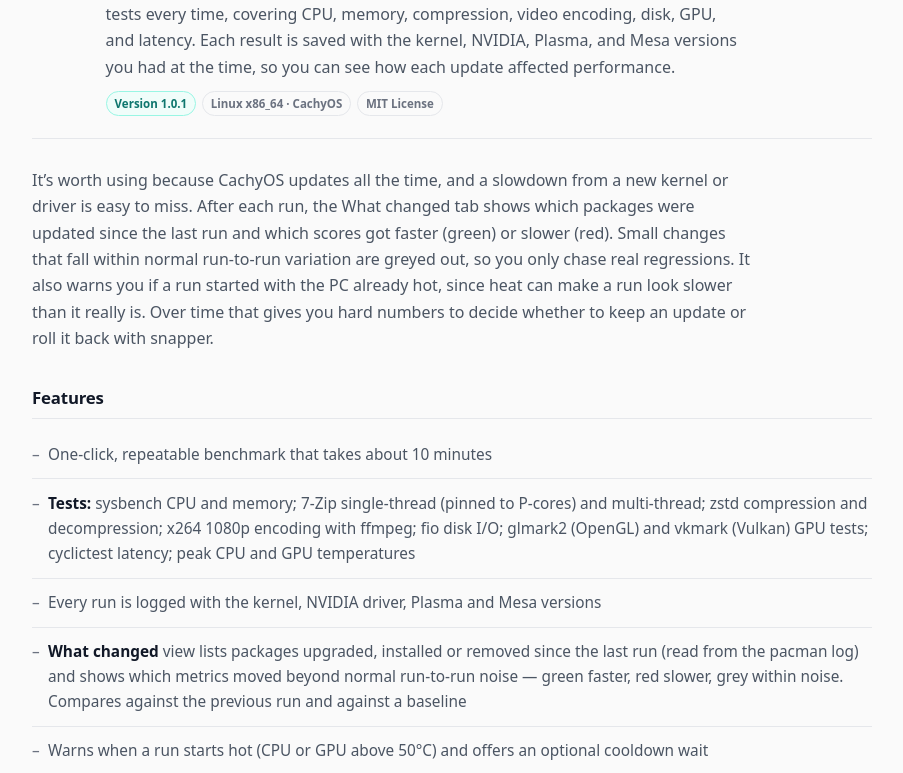
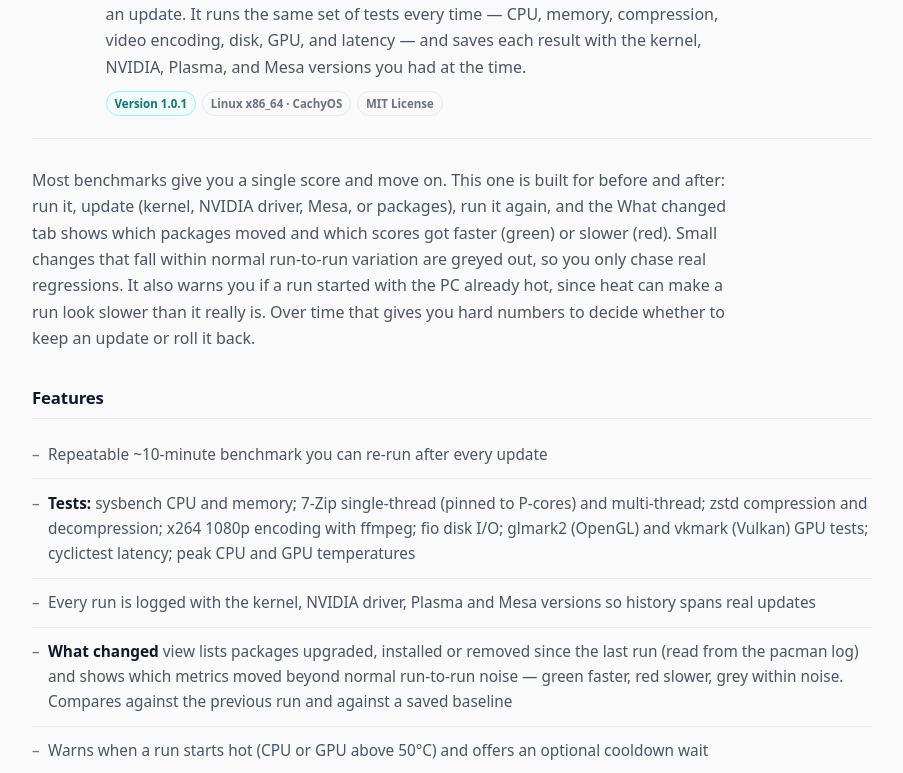
Before and after one commit to botlabsusa/botlabsusa.github.io, a plain HTML site: page apps/cachyos-benchmark.html in a window 1280 px wide. Shown: the part 166-939 px from the top of the page, without its empty margins (188-1091 px from the left). Drawn offline with Linux system fonts and the light colour scheme.

Commit message:
Reword CachyOS Benchmark description

```diff
--- a/apps/cachyos-benchmark.html
+++ b/apps/cachyos-benchmark.html
@@ -3,19 +3,19 @@
 <head>
   <meta charset="utf-8">
   <meta name="viewport" content="width=device-width, initial-scale=1">
-  <title>CachyOS Benchmark — One-click PC checkup after updates | Botlabs USA</title>
-  <meta name="description" content="CachyOS Benchmark is a one-click checkup for your PC after updates. Same tests every time, results tagged with kernel and driver versions, plus a What changed view that flags real regressions.">
+  <title>CachyOS Benchmark — Track performance changes after updates | Botlabs USA</title>
+  <meta name="description" content="CachyOS Benchmark tracks your Linux PC's performance over time. Run the same tests before and after updates, compare against a baseline, and see which scores really changed.">
   <link rel="canonical" href="https://botlabsusa.com/apps/cachyos-benchmark.html">
   <meta name="theme-color" content="#fafafa">
   <meta property="og:type" content="website">
   <meta property="og:site_name" content="Botlabs USA">
-  <meta property="og:title" content="CachyOS Benchmark — One-click PC checkup">
-  <meta property="og:description" content="Repeatable Linux benchmarks with What changed tracking after CachyOS updates. Spot real regressions, not noise.">
+  <meta property="og:title" content="CachyOS Benchmark — Track performance after updates">
+  <meta property="og:description" content="See what changed after a kernel, driver, or package update. Repeatable tests, saved baselines, and noise-aware before/after comparisons.">
   <meta property="og:url" content="https://botlabsusa.com/apps/cachyos-benchmark.html">
   <meta property="og:image" content="https://botlabsusa.com/assets/cachy-bench.png">
   <meta name="twitter:card" content="summary">
-  <meta name="twitter:title" content="CachyOS Benchmark — One-click PC checkup">
-  <meta name="twitter:description" content="Repeatable Linux benchmarks with What changed tracking after updates.">
+  <meta name="twitter:title" content="CachyOS Benchmark — Track performance after updates">
+  <meta name="twitter:description" content="See what changed after a kernel, driver, or package update — not just a one-off score.">
   <link rel="icon" href="/assets/favicon.svg" type="image/svg+xml">
   <link rel="stylesheet" href="/css/style.css">
 </head>
@@ -43,10 +43,10 @@
         <div>
           <h1>CachyOS Benchmark</h1>
           <p class="lede">
-            A one-click checkup for your PC that you run after updates. It runs the same set of tests
-            every time, covering CPU, memory, compression, video encoding, disk, GPU, and latency.
-            Each result is saved with the kernel, NVIDIA, Plasma, and Mesa versions you had at the time,
-            so you can see how each update affected performance.
+            Tracks your PC's performance over time so you can see exactly what changed after an update.
+            It runs the same set of tests every time — CPU, memory, compression, video encoding, disk,
+            GPU, and latency — and saves each result with the kernel, NVIDIA, Plasma, and Mesa versions
+            you had at the time.
           </p>
           <div class="badges">
             <span class="badge badge-accent">Version 1.0.1</span>
@@ -58,24 +58,24 @@
 
       <div class="prose">
         <p>
-          It’s worth using because CachyOS updates all the time, and a slowdown from a new kernel or
-          driver is easy to miss. After each run, the What changed tab shows which packages were updated
-          since the last run and which scores got faster (green) or slower (red). Small changes that fall
-          within normal run-to-run variation are greyed out, so you only chase real regressions. It also
-          warns you if a run started with the PC already hot, since heat can make a run look slower than
-          it really is. Over time that gives you hard numbers to decide whether to keep an update or roll
-          it back with snapper.
+          Most benchmarks give you a single score and move on. This one is built for before and after:
+          run it, update (kernel, NVIDIA driver, Mesa, or packages), run it again, and the What changed
+          tab shows which packages moved and which scores got faster (green) or slower (red). Small
+          changes that fall within normal run-to-run variation are greyed out, so you only chase real
+          regressions. It also warns you if a run started with the PC already hot, since heat can make a
+          run look slower than it really is. Over time that gives you hard numbers to decide whether to
+          keep an update or roll it back.
         </p>
       </div>
 
       <h2 class="section" id="features">Features</h2>
       <ul class="feature-list">
-        <li>One-click, repeatable benchmark that takes about 10 minutes</li>
+        <li>Repeatable ~10-minute benchmark you can re-run after every update</li>
         <li><strong>Tests:</strong> sysbench CPU and memory; 7-Zip single-thread (pinned to P-cores) and multi-thread; zstd compression and decompression; x264 1080p encoding with ffmpeg; fio disk I/O; glmark2 (OpenGL) and vkmark (Vulkan) GPU tests; cyclictest latency; peak CPU and GPU temperatures</li>
-        <li>Every run is logged with the kernel, NVIDIA driver, Plasma and Mesa versions</li>
-        <li><strong>What changed</strong> view lists packages upgraded, installed or removed since the last run (read from the pacman log) and shows which metrics moved beyond normal run-to-run noise — green faster, red slower, grey within noise. Compares against the previous run and against a baseline</li>
+        <li>Every run is logged with the kernel, NVIDIA driver, Plasma and Mesa versions so history spans real updates</li>
+        <li><strong>What changed</strong> view lists packages upgraded, installed or removed since the last run (read from the pacman log) and shows which metrics moved beyond normal run-to-run noise — green faster, red slower, grey within noise. Compares against the previous run and against a saved baseline</li>
         <li>Warns when a run starts hot (CPU or GPU above 50°C) and offers an optional cooldown wait</li>
-        <li>History and Compare tabs with charts</li>
+        <li>History and Compare tabs with charts for before/after and baseline comparisons</li>
         <li>Results kept outside the app in <code>~/bench</code> (<code>results.csv</code> plus per-run logs); location changeable with <code>CACHY_BENCH_DATA</code></li>
         <li>Dependency check (<code>--check-deps</code>) prints the exact <code>sudo pacman -S</code> line for any missing test tools</li>
       </ul>
```
Also changed, not shown: index.html (+3 -2 lines).
